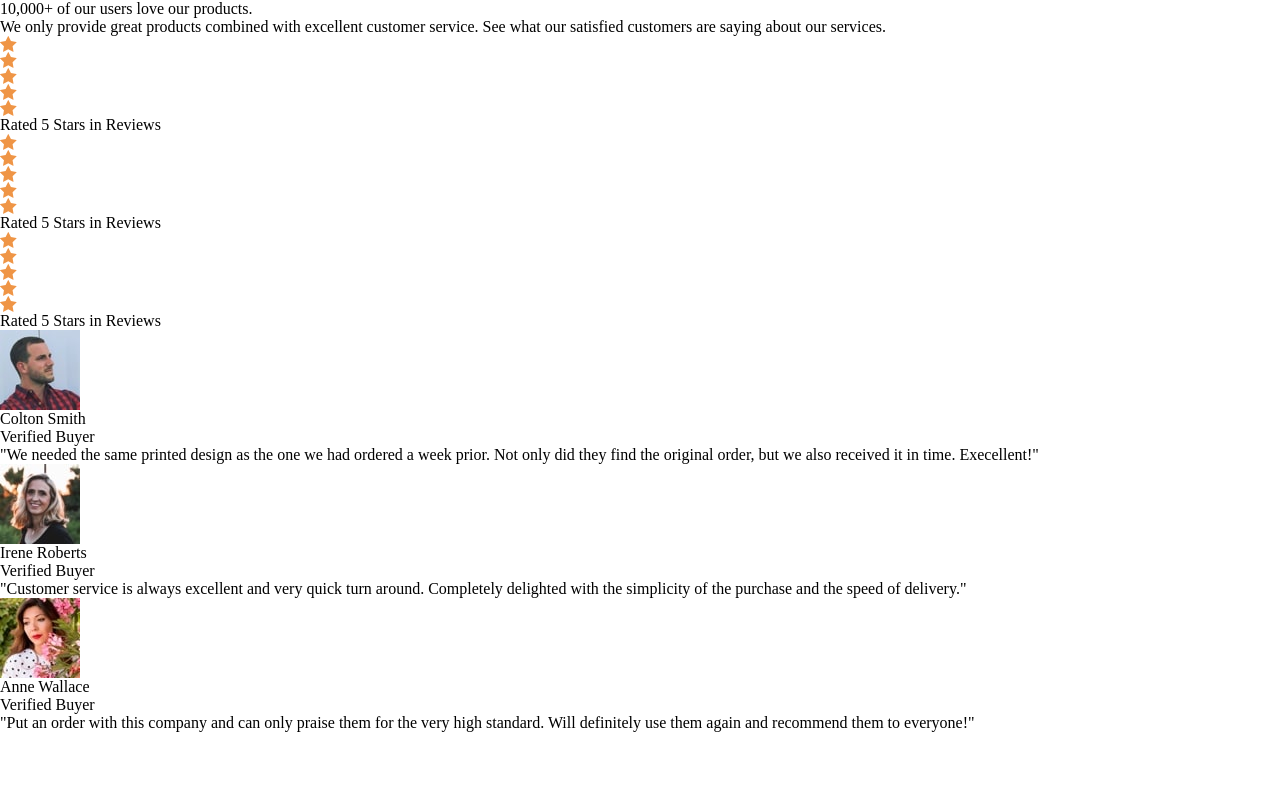
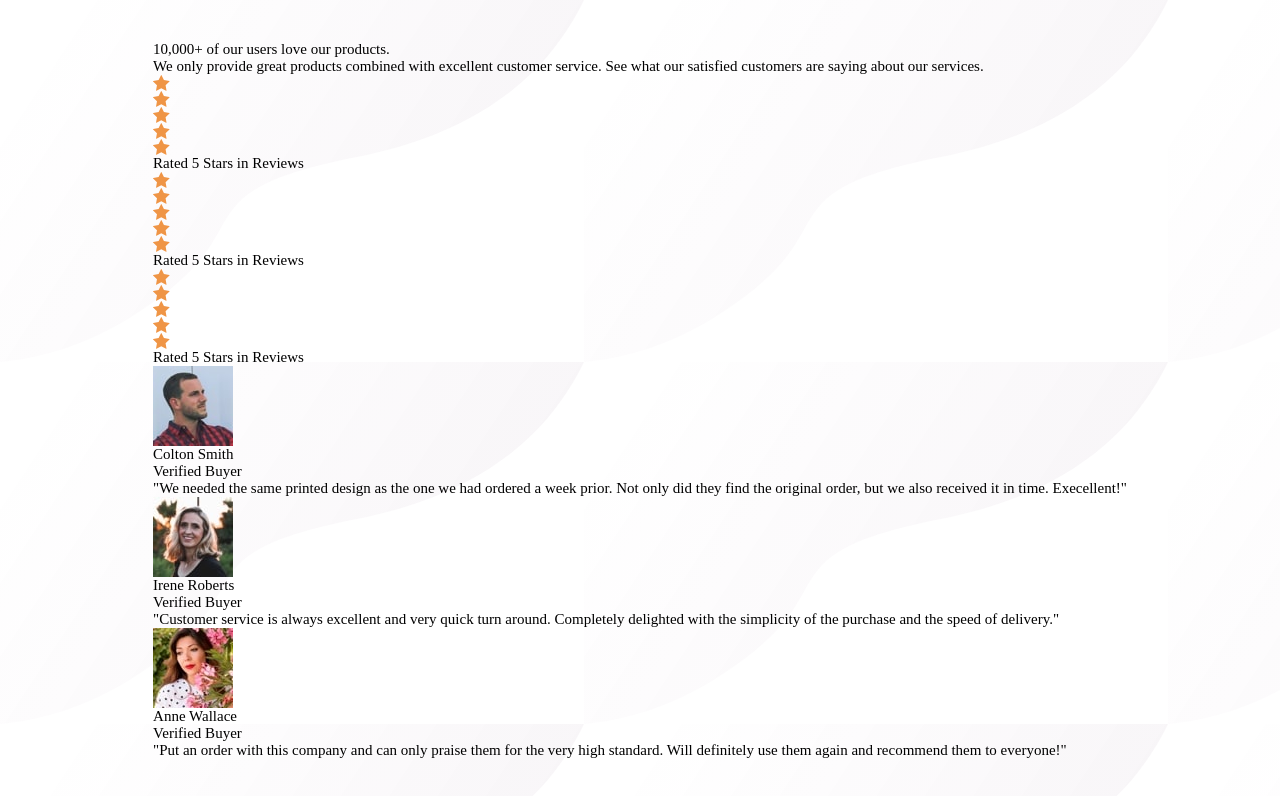
Before and after one commit to yorchAdalbert/social-proof-section-master, a website: page src/index.html in a window 1280 px wide. Drawn offline with Linux system fonts and the light colour scheme.

Commit message:
Add color variables

```diff
--- a/src/styles/sass/abstract/_colors.scss
+++ b/src/styles/sass/abstract/_colors.scss
@@ -0,0 +1,8 @@
+// Neutral
+$white: hsl(0, 0%, 100%);
+$lig-grayish-magenta: hsl(300, 24%, 96%);
+$dark-grayish-magenta: hsl(303, 10%, 53%);
+
+// Primary
+$dark-magenta: hsl(300, 43%, 22%);
+$soft-pink: hsl(333, 80%, 67%);
--- a/src/styles/sass/abstract/_index.scss
+++ b/src/styles/sass/abstract/_index.scss
@@ -0,0 +1 @@
+@forward '../abstract/colors';
--- a/src/styles/sass/base/_body.scss
+++ b/src/styles/sass/base/_body.scss
@@ -0,0 +1,8 @@
+body {
+    display: flex;
+    justify-content: center;
+    align-items: center;
+    min-height: 100vh;
+    font-size: .9375rem;
+    background: url('../../../img/bg-pattern-top-desktop.svg');
+}
```
Also changed, not shown: src/styles/css/main.css, 1 other file.
